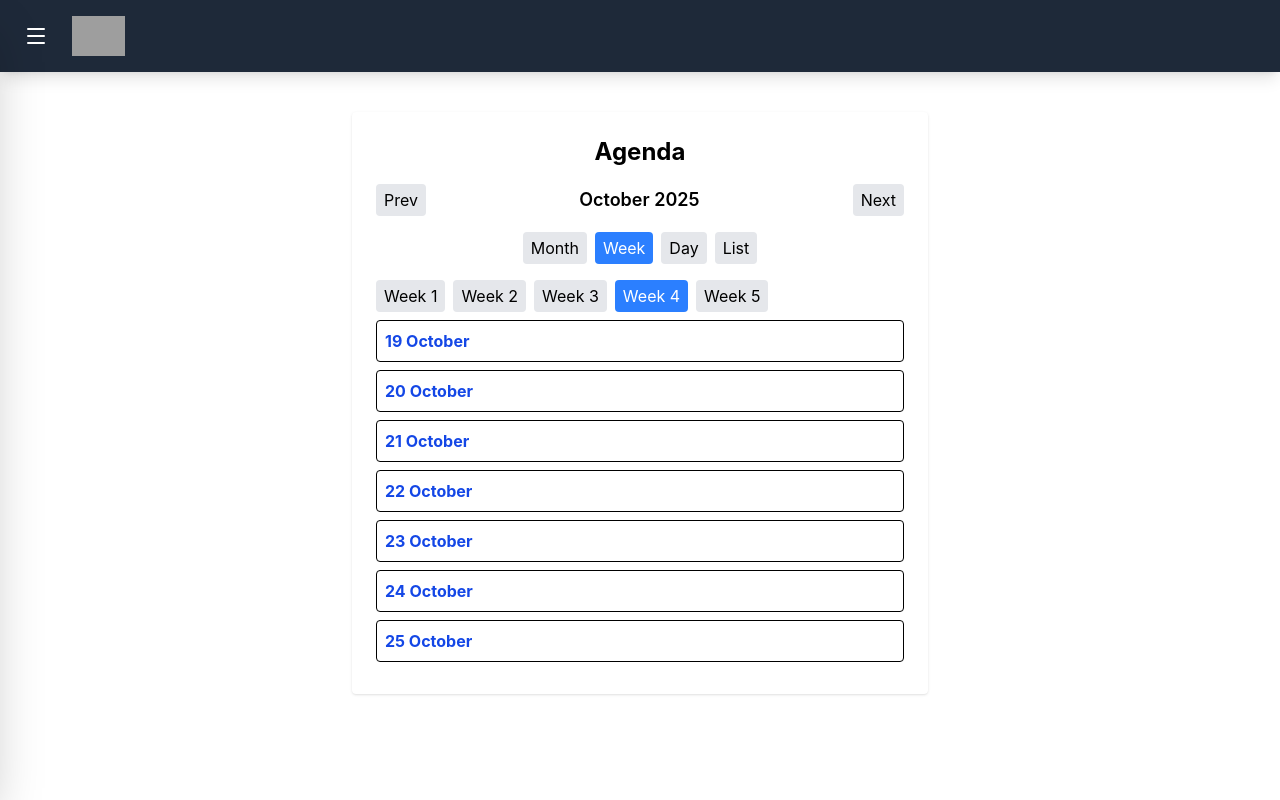
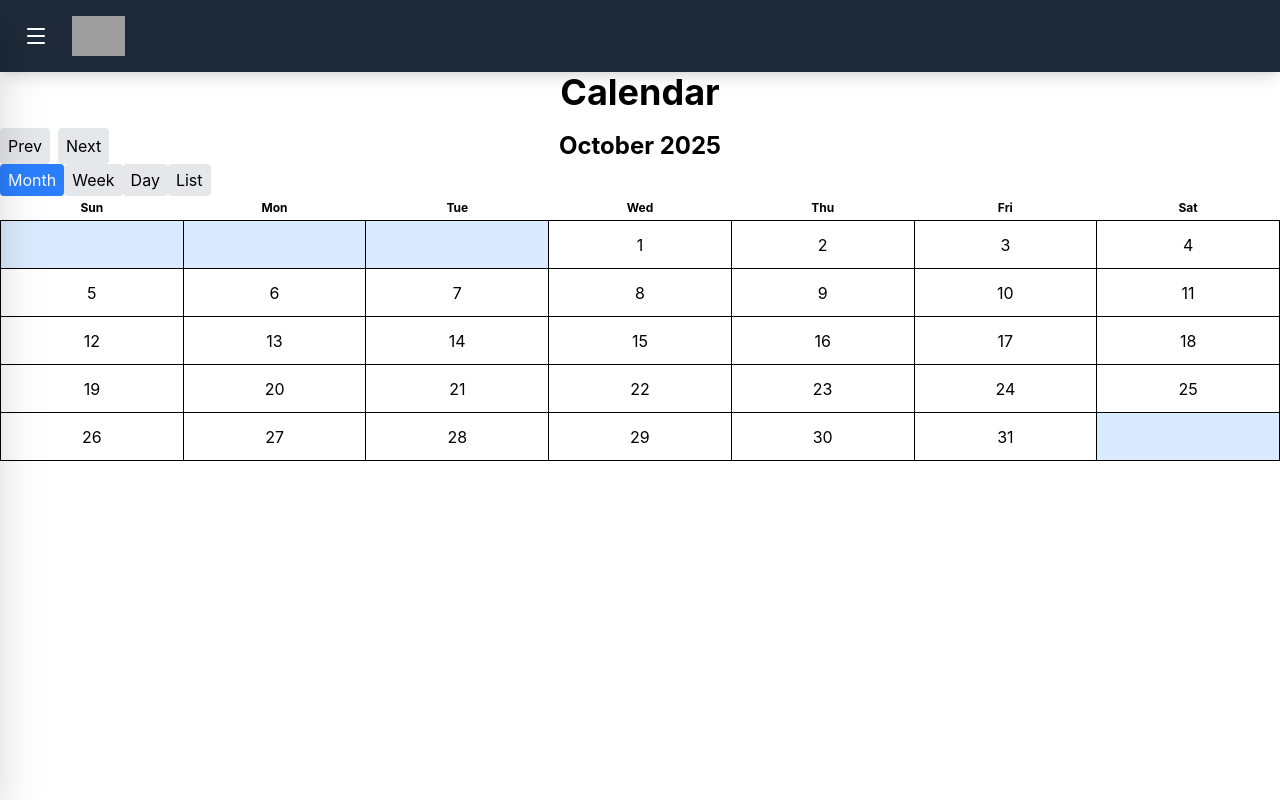
Before and after one commit to StenPelzer/INFWAD-Calendar, a React (Vite) app: page / in a window 1280 px wide. Built offline with nearby package versions, Linux system fonts and the light colour scheme; grey boxes are pictures that could not be loaded.

Commit message:
Adjusted page-flow styling

```diff
--- a/package.json
+++ b/package.json
@@ -32,6 +32,7 @@
     "@vitejs/plugin-react": "^5.0.4",
     "jsdom": "^27.0.0",
     "prettier": "^3.5.3",
+    "sass-embedded": "^1.93.2",
     "typescript": "^5.7.2",
     "vite": "^7.1.7",
     "vitest": "^3.0.5",
--- a/src/features/calendar/components/Calendar.tsx
+++ b/src/features/calendar/components/Calendar.tsx
@@ -3,6 +3,7 @@ import MonthView from './MonthView'
 import WeekView from './WeekView'
 import DayView from './DayView'
 import ListView from './ListView'
+import './styles.scss'
 
 function getDaysInMonth(year: number, month: number) {
   return new Date(year, month + 1, 0).getDate()
@@ -19,7 +20,7 @@ export default function Calendar() {
   const [selectedDay, setSelectedDay] = useState<number | null>(null)
   const [eventText, setEventText] = useState('')
   const [eventTime, setEventTime] = useState('')
-  const [view, setView] = useState<'month' | 'week' | 'day' | 'list'>('week')
+  const [view, setView] = useState<'month' | 'week' | 'day' | 'list'>('month')
   const [selectedWeek, setSelectedWeek] = useState<number>(
     Math.floor((today.getDate() + today.getDay()) / 7),
   )
@@ -75,18 +76,16 @@ export default function Calendar() {
   }
 
   return (
-    <div className="max-w-xl mx-auto mt-10 p-6 bg-white rounded shadow">
-      <h1 className="text-2xl font-bold mb-4 text-center">Agenda</h1>
-      <div className="flex justify-between items-center mb-4">
+    <div className="calendar">
+      <h1 className="text-4xl font-bold mb-4 text-center">Calendar</h1>
+      <div className="date-header">
+        <div className="navigation">
           <button
             onClick={prevMonth}
             className="px-2 py-1 bg-gray-200 rounded hover:bg-gray-300"
           >
             Prev
           </button>
-        <span className="text-lg font-semibold">
-          {monthNames[currentMonth]} {currentYear}
-        </span>
           <button
             onClick={nextMonth}
             className="px-2 py-1 bg-gray-200 rounded hover:bg-gray-300"
@@ -94,7 +93,12 @@ export default function Calendar() {
             Next
           </button>
         </div>
-      <div className="mb-4 flex gap-2 justify-center">
+        <span className="date-display">
+          {monthNames[currentMonth]} {currentYear}
+        </span>
+        <div className="spacer"></div>
+      </div>
+      <div>
         <button
           onClick={() => setView('month')}
           className={`px-2 py-1 rounded ${view === 'month' ? 'bg-blue-500 text-white' : 'bg-gray-200'}`}
@@ -133,10 +137,7 @@ export default function Calendar() {
       {view === 'list' && <ListView {...sharedProps} />}
 
       {selectedDay && (
-        <form
-          onSubmit={handleAddEvent}
-          className="mb-4 p-4 bg-gray-50 rounded border"
-        >
+        <form onSubmit={handleAddEvent}>
           <h3 className="font-semibold mb-2">
             Add Event for {selectedDay} {monthNames[currentMonth]}
           </h3>
@@ -145,23 +146,16 @@ export default function Calendar() {
               type="time"
               value={eventTime}
               onChange={(e) => setEventTime(e.target.value)}
-              className="border rounded px-2 py-1 mr-2"
               required
             />
             <input
               type="text"
               value={eventText}
               onChange={(e) => setEventText(e.target.value)}
-              className="border rounded px-2 py-1"
               placeholder="Event description"
               required
             />
-            <button
-              type="submit"
-              className="ml-2 px-2 py-1 bg-blue-500 text-white rounded"
-            >
-              Add
-            </button>
+            <button type="submit">Add</button>
           </div>
         </form>
       )}
--- a/src/features/calendar/components/MonthView.tsx
+++ b/src/features/calendar/components/MonthView.tsx
@@ -24,7 +24,7 @@ export default function MonthView({
     weeks.push(week)
   }
   return (
-    <div>
+    <div className="month-view-container">
       <table className="w-full mb-4">
         <thead>
           <tr>
--- /dev/null
+++ b/src/features/calendar/components/styles.scss
@@ -0,0 +1,32 @@
+.calendar {
+  display: flex;
+  flex-direction: column;
+  width: 100%;
+}
+
+// General header
+.date-header {
+  display: grid;
+  grid-template-columns: 1fr auto 1fr;
+  gap: 1rem;
+
+  @media screen and (max-width: 600px) {
+    grid-template-columns: auto auto;
+
+    .spacer {
+      display: none;
+    }
+  }
+
+  .navigation {
+    display: flex;
+    gap: 0.5rem;
+  }
+
+  .date-display {
+    font-size: 1.5rem;
+    font-weight: bold;
+    flex-grow: 1;
+    text-align: center;
+  }
+}
--- a/src/routes/__root.tsx
+++ b/src/routes/__root.tsx
@@ -7,7 +7,9 @@ export const Route = createRootRoute({
   component: () => (
     <>
       <Header />
-      <Outlet />
+      <div className="page">
+        <Outlet />
+      </div>
       <TanStackDevtools
         config={{ position: 'bottom-right' }}
         plugins={[
--- a/src/styles.css
+++ b/src/styles.css
@@ -1,4 +1,8 @@
 @import 'tailwindcss';
+
+html {
+  height: 100%;
+}
 
 body {
   @apply m-0;
@@ -7,9 +11,21 @@ body {
     'Cantarell', 'Fira Sans', 'Droid Sans', 'Helvetica Neue', sans-serif;
   -webkit-font-smoothing: antialiased;
   -moz-osx-font-smoothing: grayscale;
+  height: 100%;
+  overflow: scroll;
 }
 
 code {
   font-family:
     source-code-pro, Menlo, Monaco, Consolas, 'Courier New', monospace;
 }
+
+#app {
+  min-height: 100%;
+  display: flex;
+  flex-direction: column;
+
+  .page {
+    flex-grow: 1;
+  }
+}
```
Also changed, not shown: 1 other file (tests, documents, lock files or other folders). Lines whose indentation alone changed are shown as unchanged.
